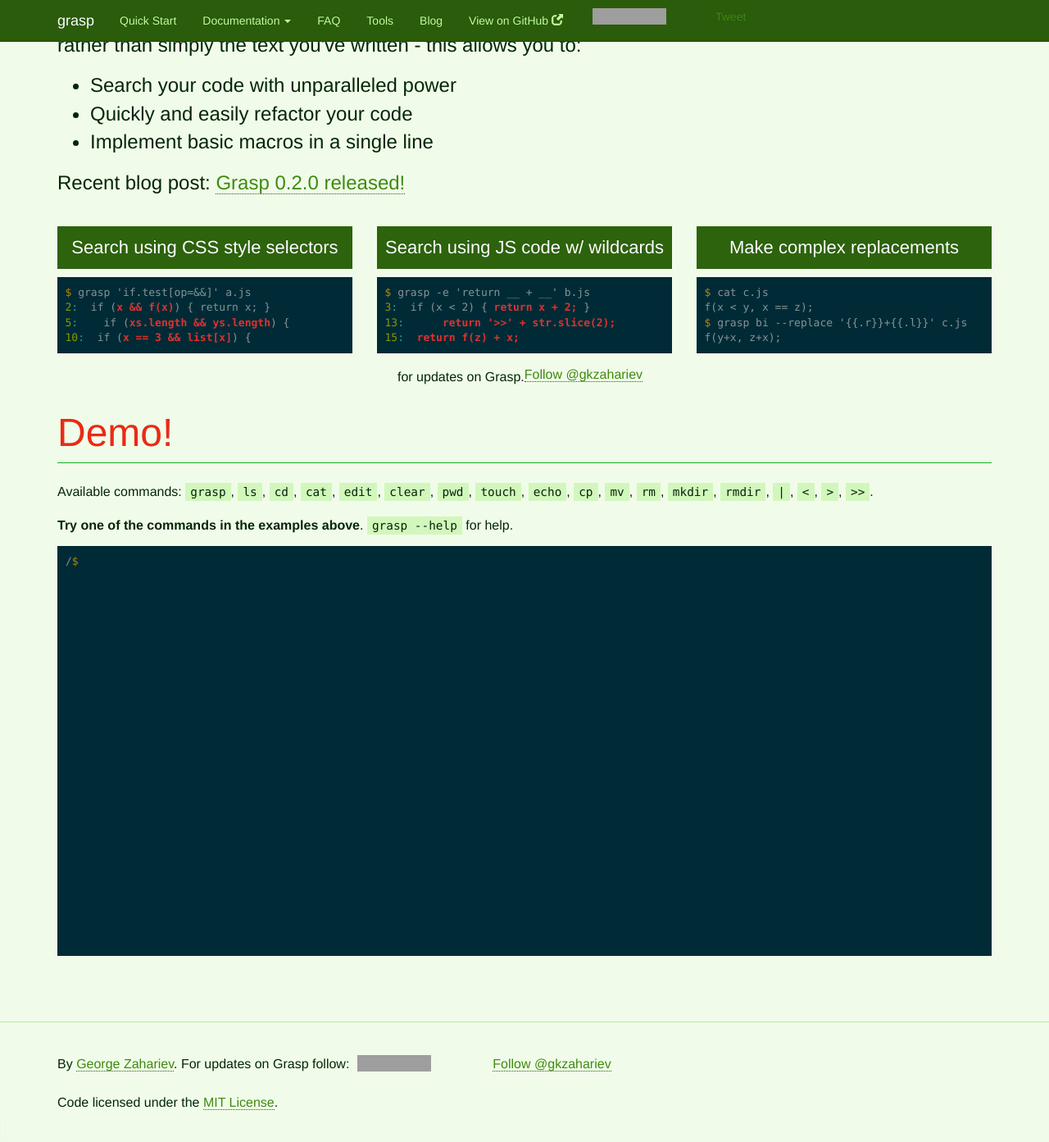
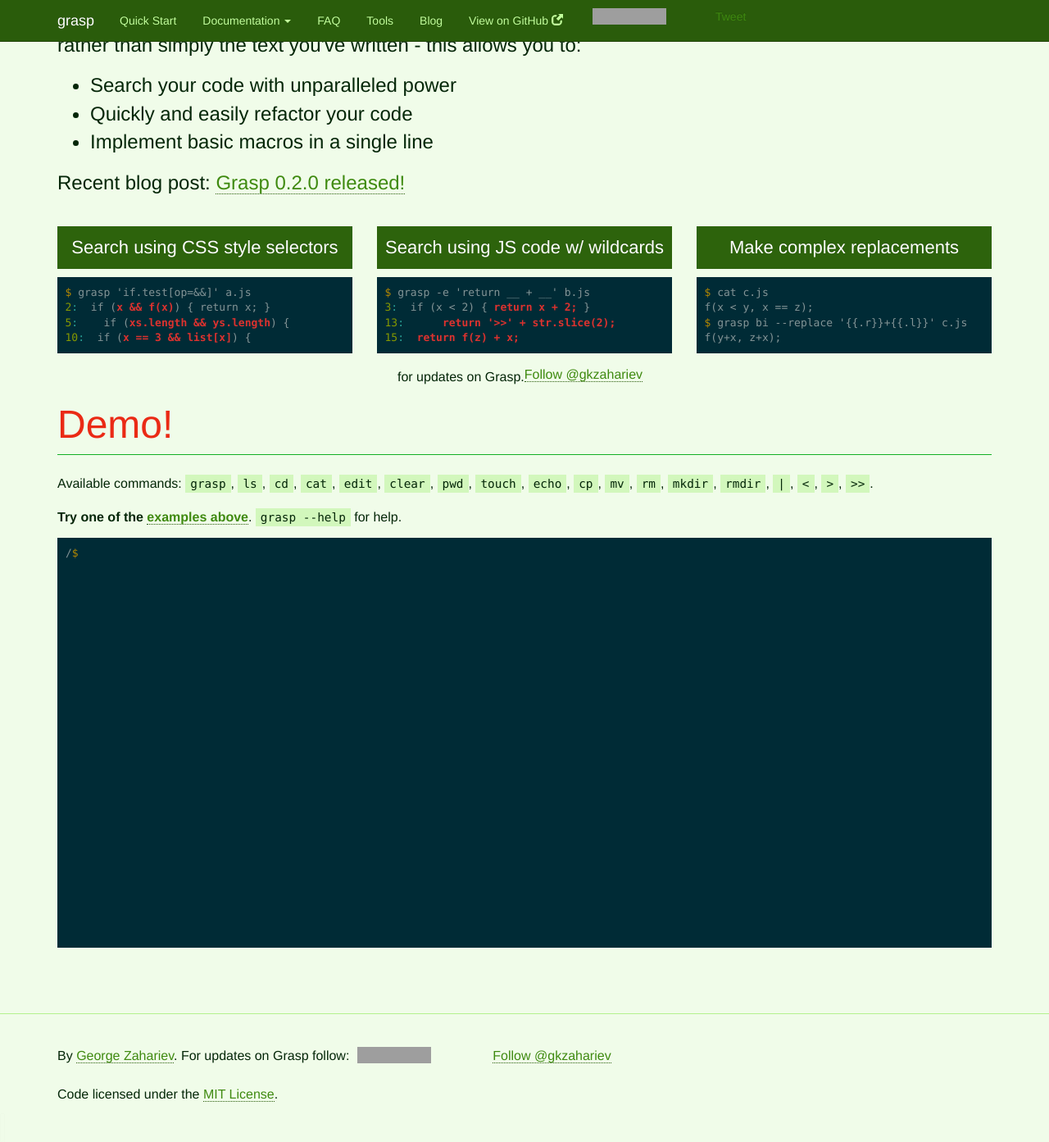
Before and after one commit to gkz/grasp, a Jekyll site: the page built from index.html, in a window 1280 px wide and 1400 px high, scrolled down 368 px. Shown: the top 1393 px of the window at 82% size. Built offline with Jekyll 4.4.1, drawn with Linux system fonts in a browser that asks for light colours; comment, search, counter and statistics services are not loaded; grey boxes are pictures that could not be loaded.

Commit message:
improve demo header style + link to "example above"

```diff
--- a/assets/css/styles.css
+++ b/assets/css/styles.css
@@ -301,13 +301,13 @@
     margin-left: 10px;
     margin-top: 3px; }
 
-.grasp-demo-header {
-  color: #ea2a15;
-  font-size: 48px;
-  border-bottom: none;
-  margin-bottom: 0;
+.content .grasp-demo-header {
   padding-top: 80px;
   margin-top: -60px; }
+  .content .grasp-demo-header a {
+    color: #ea2a15;
+    font-size: 48px;
+    border-bottom: none; }
 
 #demo-terminal {
   height: 500px;
--- a/index.html
+++ b/index.html
@@ -31,7 +31,7 @@
     </div>
   </div>
 
-  <div class="row features">
+  <div class="row features" id="examples">
     <div class="col-md-4">
       <a href="./docs/squery">Search using CSS style selectors</a>
 <pre class="term">
@@ -66,11 +66,11 @@
     <span>for updates on Grasp.</span>
   </div>
 
-  <h2 class="grasp-demo-header" id="demo">Demo!</h2>
+  <h2 class="grasp-demo-header" id="demo"><a href="#demo">Demo!</a></h2>
 
   <p>Available commands: <code>grasp</code>, <code>ls</code>, <code>cd</code>, <code>cat</code>, <code>edit</code>, <code>clear</code>, <code>pwd</code>, <code>touch</code>, <code>echo</code>, <code>cp</code>, <code>mv</code>, <code>rm</code>, <code>mkdir</code>, <code>rmdir</code>, <code>|</code>, <code>&lt;</code>, <code>&gt;</code>, <code>&gt;&gt;</code>.
 
-  <p><strong>Try one of the commands in the examples above</strong>. <code>grasp --help</code> for help.
+  <p><strong>Try one of the <a href="#examples">examples above</a></strong>. <code>grasp --help</code> for help.
 
   <div id="demo-container">
     <div id="demo-terminal" class="term">
```
Also changed, not shown: assets/_sass/styles.sass (+6 -5 lines).
